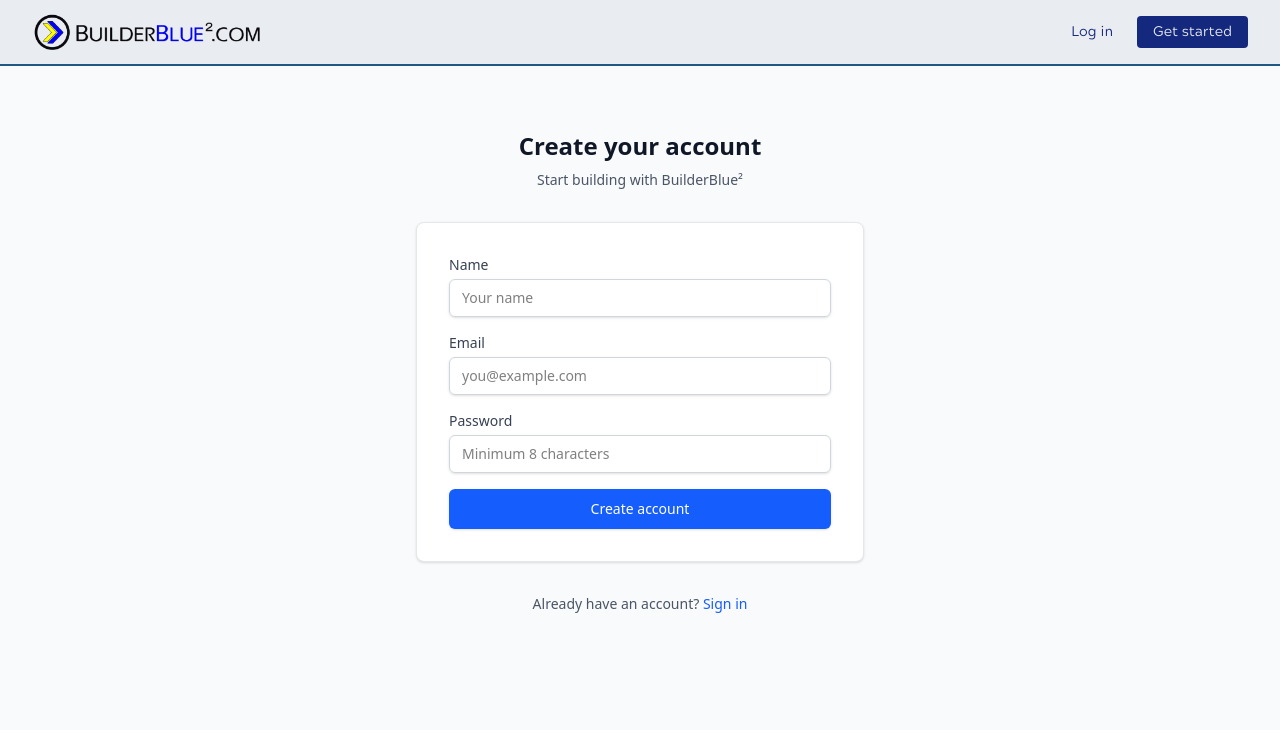
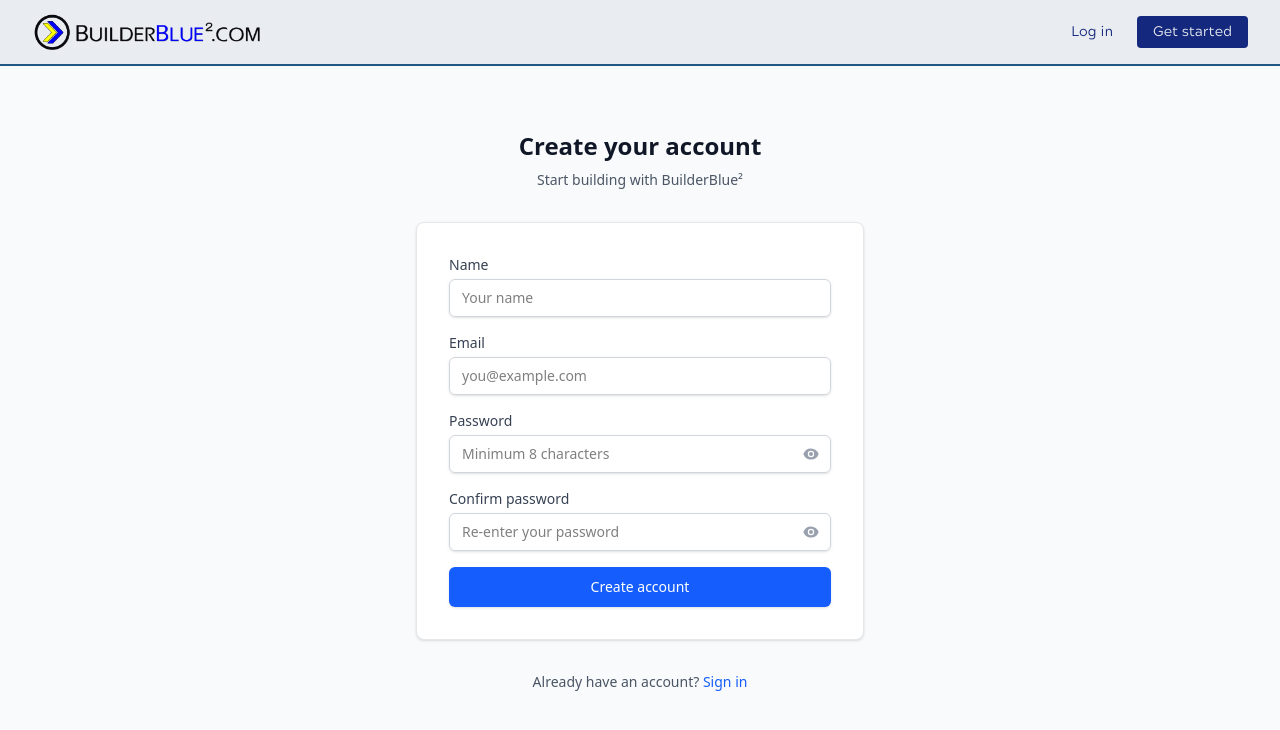
Before and after one commit to TRIADBLUE/builderblue2, a React (Vite) app: page /register in a window 1280 px wide. Shown: the top 730 px of the page. Built offline with nearby package versions, Linux system fonts and the light colour scheme; no server answers.

Commit message:
Add password confirmation field and show/hide toggle to signup form
Prevent users from getting locked out by typos during registration by
requiring them to confirm their password and giving them the option to
reveal what they've typed.

Co-Authored-By: Claude Opus 4.6 <noreply@anthropic.com>

```diff
--- a/client/src/components/auth/register-form.tsx
+++ b/client/src/components/auth/register-form.tsx
@@ -8,12 +8,20 @@ export function RegisterForm() {
   const [name, setName] = useState("");
   const [email, setEmail] = useState("");
   const [password, setPassword] = useState("");
+  const [confirmPassword, setConfirmPassword] = useState("");
+  const [showPassword, setShowPassword] = useState(false);
   const [error, setError] = useState("");
   const [isSubmitting, setIsSubmitting] = useState(false);
 
   async function handleSubmit(e: FormEvent) {
     e.preventDefault();
     setError("");
+
+    if (password !== confirmPassword) {
+      setError("Passwords do not match.");
+      return;
+    }
+
     setIsSubmitting(true);
 
     try {
@@ -80,16 +88,75 @@ export function RegisterForm() {
         >
           Password
         </label>
+        <div className="relative mt-1">
           <input
             id="password"
-          type="password"
+            type={showPassword ? "text" : "password"}
             required
             minLength={8}
             value={password}
             onChange={(e) => setPassword(e.target.value)}
-          className="mt-1 block w-full rounded-md border border-gray-300 px-3 py-2 text-sm shadow-sm focus:border-blue-500 focus:outline-none focus:ring-1 focus:ring-blue-500"
+            className="block w-full rounded-md border border-gray-300 px-3 py-2 pr-10 text-sm shadow-sm focus:border-blue-500 focus:outline-none focus:ring-1 focus:ring-blue-500"
             placeholder="Minimum 8 characters"
           />
+          <button
+            type="button"
+            onClick={() => setShowPassword(!showPassword)}
+            className="absolute inset-y-0 right-0 flex items-center pr-3 text-gray-400 hover:text-gray-600"
+            aria-label={showPassword ? "Hide password" : "Show password"}
+          >
+            {showPassword ? (
+              <svg xmlns="http://www.w3.org/2000/svg" viewBox="0 0 20 20" fill="currentColor" className="h-4 w-4">
+                <path fillRule="evenodd" d="M3.28 2.22a.75.75 0 00-1.06 1.06l14.5 14.5a.75.75 0 101.06-1.06l-1.745-1.745a10.029 10.029 0 003.3-4.38 1.651 1.651 0 000-1.185A10.004 10.004 0 009.999 3a9.956 9.956 0 00-4.744 1.194L3.28 2.22zM7.752 6.69l1.092 1.092a2.5 2.5 0 013.374 3.373l1.092 1.092a4 4 0 00-5.558-5.558z" clipRule="evenodd" />
+                <path d="M10.748 13.93l2.523 2.523A9.987 9.987 0 0110 17c-4.478 0-8.268-2.943-9.543-7a9.97 9.97 0 012.838-4.826L6.29 8.17a4 4 0 005.458 5.758z" />
+              </svg>
+            ) : (
+              <svg xmlns="http://www.w3.org/2000/svg" viewBox="0 0 20 20" fill="currentColor" className="h-4 w-4">
+                <path d="M10 12.5a2.5 2.5 0 100-5 2.5 2.5 0 000 5z" />
+                <path fillRule="evenodd" d="M.664 10.59a1.651 1.651 0 010-1.186A10.004 10.004 0 0110 3c4.257 0 7.893 2.66 9.336 6.41.147.381.146.804 0 1.186A10.004 10.004 0 0110 17c-4.257 0-7.893-2.66-9.336-6.41zM14 10a4 4 0 11-8 0 4 4 0 018 0z" clipRule="evenodd" />
+              </svg>
+            )}
+          </button>
+        </div>
+      </div>
+
+      <div>
+        <label
+          htmlFor="confirm-password"
+          className="block text-sm font-medium text-gray-700"
+        >
+          Confirm password
+        </label>
+        <div className="relative mt-1">
+          <input
+            id="confirm-password"
+            type={showPassword ? "text" : "password"}
+            required
+            minLength={8}
+            value={confirmPassword}
+            onChange={(e) => setConfirmPassword(e.target.value)}
+            className="block w-full rounded-md border border-gray-300 px-3 py-2 pr-10 text-sm shadow-sm focus:border-blue-500 focus:outline-none focus:ring-1 focus:ring-blue-500"
+            placeholder="Re-enter your password"
+          />
+          <button
+            type="button"
+            onClick={() => setShowPassword(!showPassword)}
+            className="absolute inset-y-0 right-0 flex items-center pr-3 text-gray-400 hover:text-gray-600"
+            aria-label={showPassword ? "Hide password" : "Show password"}
+          >
+            {showPassword ? (
+              <svg xmlns="http://www.w3.org/2000/svg" viewBox="0 0 20 20" fill="currentColor" className="h-4 w-4">
+                <path fillRule="evenodd" d="M3.28 2.22a.75.75 0 00-1.06 1.06l14.5 14.5a.75.75 0 101.06-1.06l-1.745-1.745a10.029 10.029 0 003.3-4.38 1.651 1.651 0 000-1.185A10.004 10.004 0 009.999 3a9.956 9.956 0 00-4.744 1.194L3.28 2.22zM7.752 6.69l1.092 1.092a2.5 2.5 0 013.374 3.373l1.092 1.092a4 4 0 00-5.558-5.558z" clipRule="evenodd" />
+                <path d="M10.748 13.93l2.523 2.523A9.987 9.987 0 0110 17c-4.478 0-8.268-2.943-9.543-7a9.97 9.97 0 012.838-4.826L6.29 8.17a4 4 0 005.458 5.758z" />
+              </svg>
+            ) : (
+              <svg xmlns="http://www.w3.org/2000/svg" viewBox="0 0 20 20" fill="currentColor" className="h-4 w-4">
+                <path d="M10 12.5a2.5 2.5 0 100-5 2.5 2.5 0 000 5z" />
+                <path fillRule="evenodd" d="M.664 10.59a1.651 1.651 0 010-1.186A10.004 10.004 0 0110 3c4.257 0 7.893 2.66 9.336 6.41.147.381.146.804 0 1.186A10.004 10.004 0 0110 17c-4.257 0-7.893-2.66-9.336-6.41zM14 10a4 4 0 11-8 0 4 4 0 018 0z" clipRule="evenodd" />
+              </svg>
+            )}
+          </button>
+        </div>
       </div>
 
       <Button type="submit" className="w-full" disabled={isSubmitting}>
```
Lines whose indentation alone changed are shown as unchanged.
